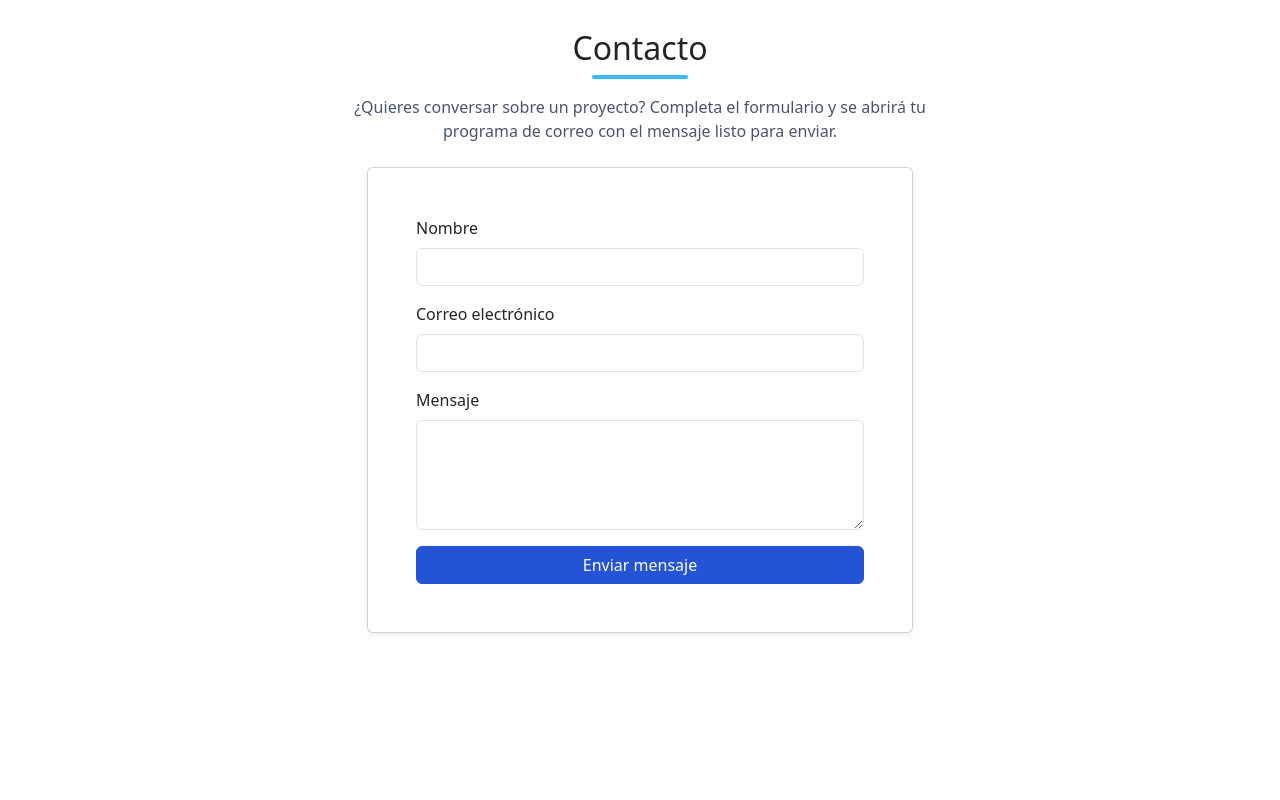
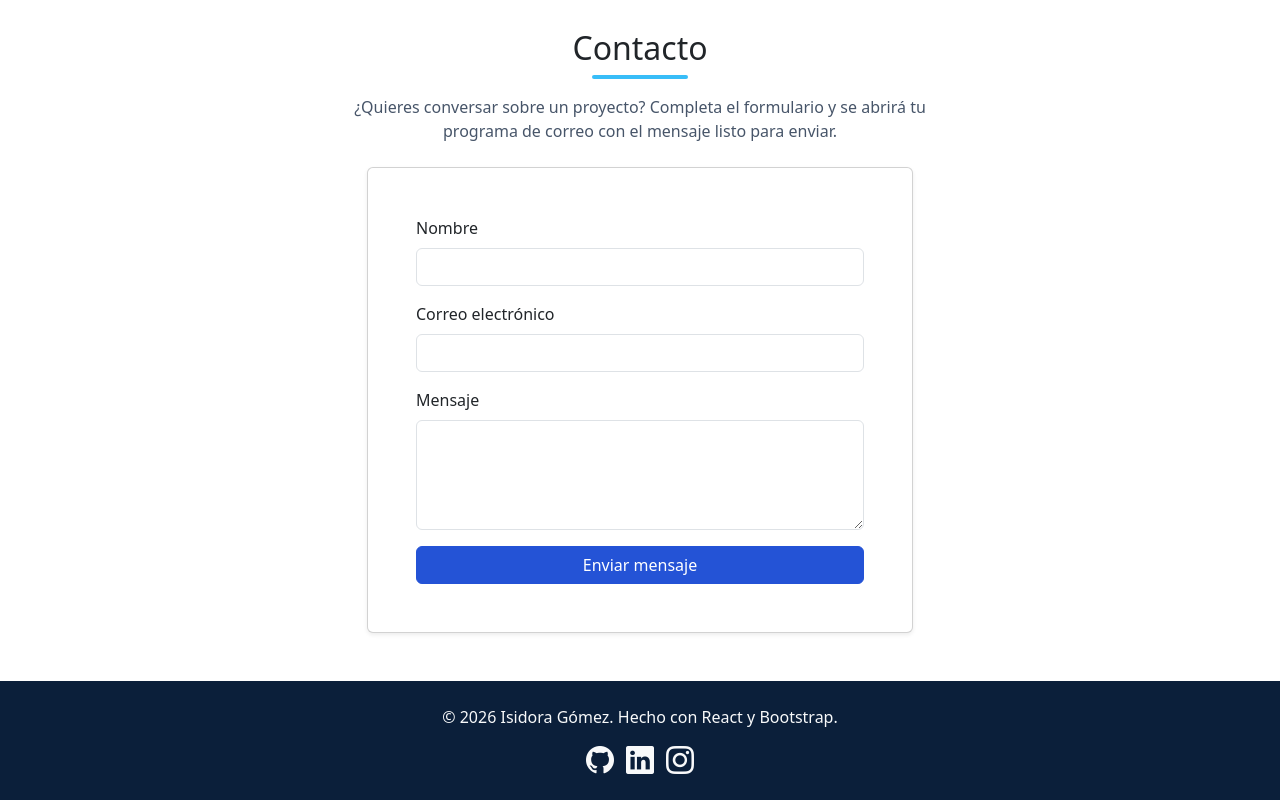
Before and after one commit to IsiGomez/Portafolio, a React (Vite) app: page / in a window 1280 px wide. Shown: the part 2072-2872 px from the top of the page. Before the commit the page ends 2753 px from the top, so only its background shows below. Built offline with nearby package versions, Linux system fonts and the light colour scheme.

Commit message:
feat: agregar Footer y estilo en index.css

```diff
--- a/src/App.jsx
+++ b/src/App.jsx
@@ -7,6 +7,7 @@ import Projects from './components/Projects.jsx';
 import News from './components/News.jsx';
 import { construirMailto } from './utils/mailto.js';
 import Contacto from './components/Contact.jsx';
+import Footer from './components/Footer.jsx';
 
 export const ENLACES = [
   { id: 'introduccion', etiqueta: 'Introducción' },
@@ -42,14 +43,18 @@ export default function App() {
               habilidades={perfil.sobreMi?.habilidades}
             />
           )}
-          <Projects />
-          <News />
-          <Contacto
-            onEnviar={abrirCorreo}
-            mensajeExito="Se abrió tu programa de correo con el mensaje listo para enviar."
-          />
         </Estado>
+
+        <Projects />
+        <News />
+        <Contacto
+          onEnviar={abrirCorreo}
+          mensajeExito="Se abrió tu programa de correo con el mensaje listo para enviar."
+        />
       </main>
+
+      <Footer nombre={perfil?.nombre ?? ''} redes={perfil?.redes} />
+
     </>
   );
 }
--- /dev/null
+++ b/src/components/Footer.jsx
@@ -0,0 +1,54 @@
+import PropTypes from 'prop-types';
+
+/**
+ * Pie de página: copyright e íconos de redes sociales.
+ *
+ * @param {object} props
+ * @param {string} [props.nombre] en el copyright.
+ * @param {{id: string, etiqueta: string, url: string}[]} [props.redes] Redes sociales.
+ * @param {number} [props.anio]
+*/
+
+export default function Footer({ nombre, redes = [], anio = new Date().getFullYear() }) {
+  return (
+    <footer className="py-4 bg-dark text-light">
+        <div className="container text-center">
+            <p className="fs-6 mb-0">
+                © {anio} {nombre}. Hecho con React y Bootstrap.
+            </p>
+
+            {redes.length > 0 && (
+            <nav aria-label="Redes sociales" className="mt-3">
+                <ul className="redes justify-content-center">
+                    {redes.map((red) => (
+                        <li key={red.id}>
+                            <a
+                                className="footer-red"
+                                href={red.url}
+                                target="_blank"
+                                rel="noopener noreferrer"
+                                aria-label={`${red.etiqueta} (se abre en una pestaña nueva)`}
+                            >
+                                <i className={`bi bi-${red.id}`} aria-hidden="true" />
+                            </a>
+                        </li>
+                    ))}
+                </ul>
+            </nav>
+            )}
+        </div>
+    </footer>
+  );
+}
+
+Footer.propTypes = {
+    nombre: PropTypes.string,
+    redes: PropTypes.arrayOf(
+        PropTypes.shape({
+            id: PropTypes.string.isRequired,
+            etiqueta: PropTypes.string.isRequired,
+            url: PropTypes.string.isRequired,
+        }),
+    ),
+    anio: PropTypes.number,
+};
--- a/src/index.css
+++ b/src/index.css
@@ -150,3 +150,25 @@ section[id] {
   max-width: 40rem;
   color: var(--texto-suave);
 }
+
+
+/* Footer */
+.redes {
+  display: flex;
+  flex-wrap: wrap;
+  gap: 0.75rem;
+  margin: 0;
+  padding: 0;
+  list-style: none;
+}
+.footer-red {
+  color: inherit;
+  font-size: 1.75rem;
+  line-height: 1;
+  text-decoration: none;
+  transition: color 0.15s ease;
+}
+.footer-red:hover,
+.footer-red:focus-visible {
+  color: var(--celeste);
+}
```
